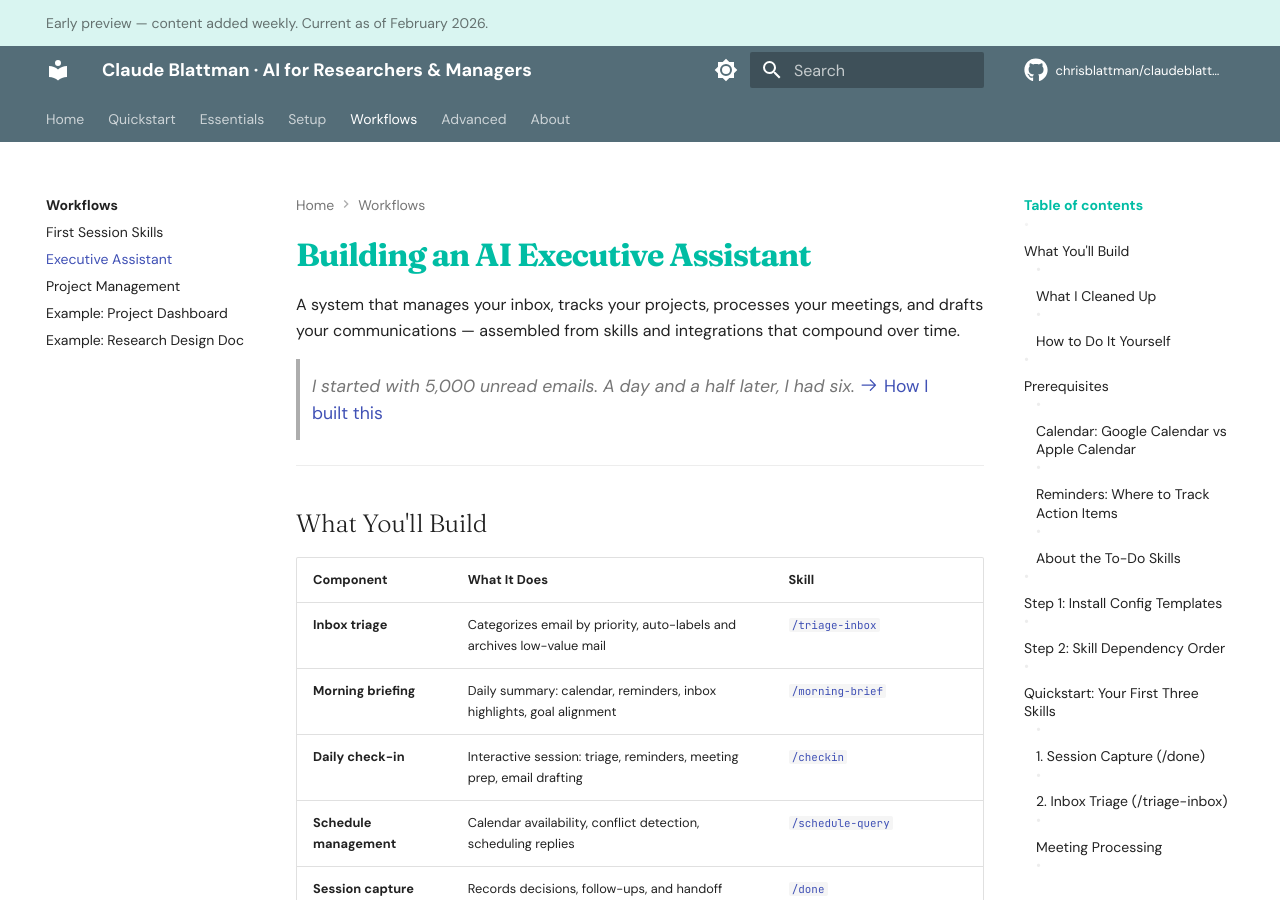
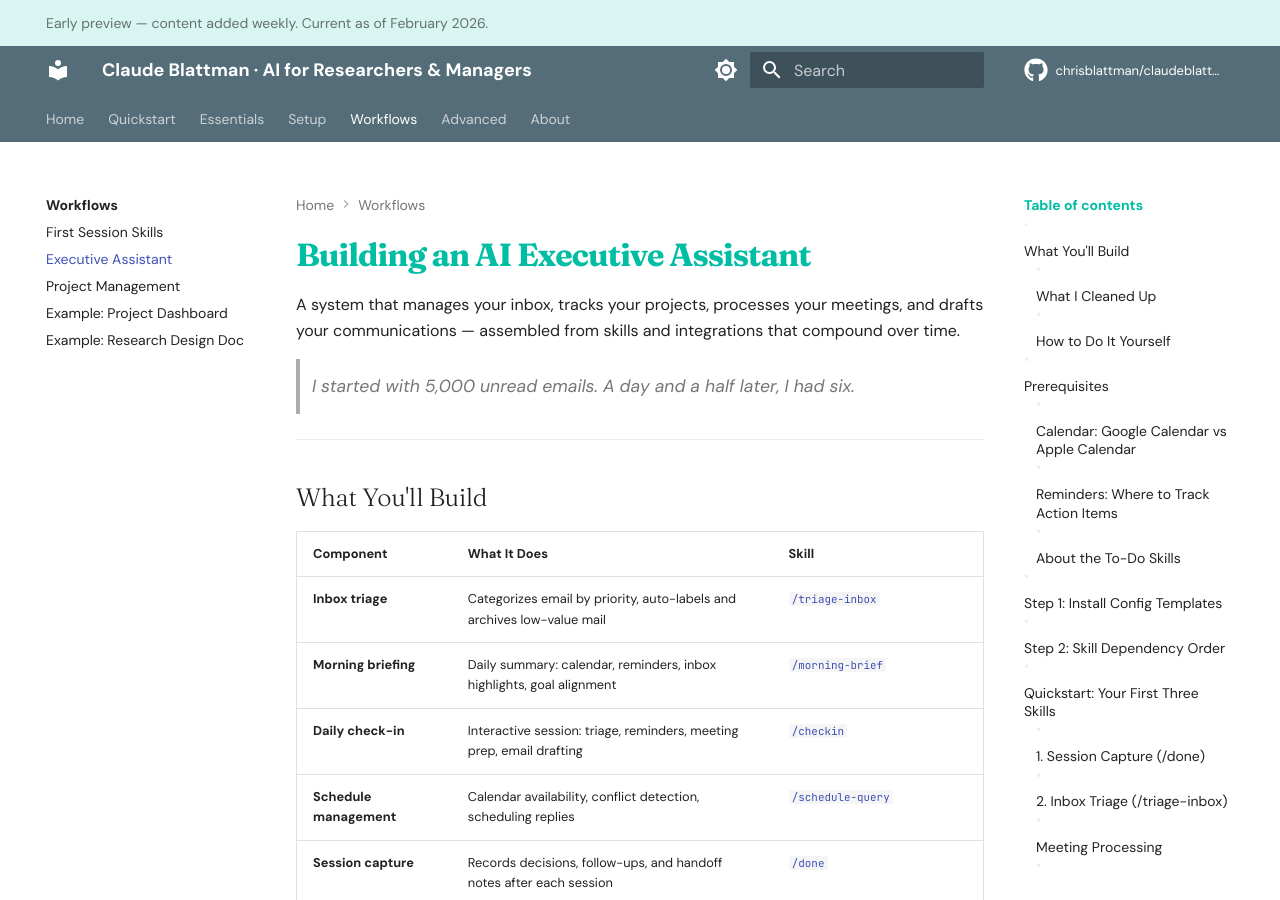
Before and after one commit to XiongfeiLi6/claudeblattman, an MkDocs documentation site: the page built from docs/toolkit/executive-assistant.md, in a window 1280 px wide and 900 px high. Built offline with MkDocs 1.6.1 and Material for MkDocs 9.7.7, drawn with Linux system fonts in a browser that asks for light colours; comment, search, counter and statistics services are not loaded.

Commit message:
Remove How I built this jump link from EA page intro
Section is now directly below, so the link is redundant.

Co-Authored-By: Claude Opus 4.6 <noreply@anthropic.com>

```diff
--- a/docs/toolkit/executive-assistant.md
+++ b/docs/toolkit/executive-assistant.md
@@ -3,7 +3,6 @@
 A system that manages your inbox, tracks your projects, processes your meetings, and drafts your communications — assembled from skills and integrations that compound over time.
 
 > *I started with 5,000 unread emails. A day and a half later, I had six.*
-> [:octicons-arrow-right-24: How I built this](#how-i-built-this)
 
 ---
 
```
